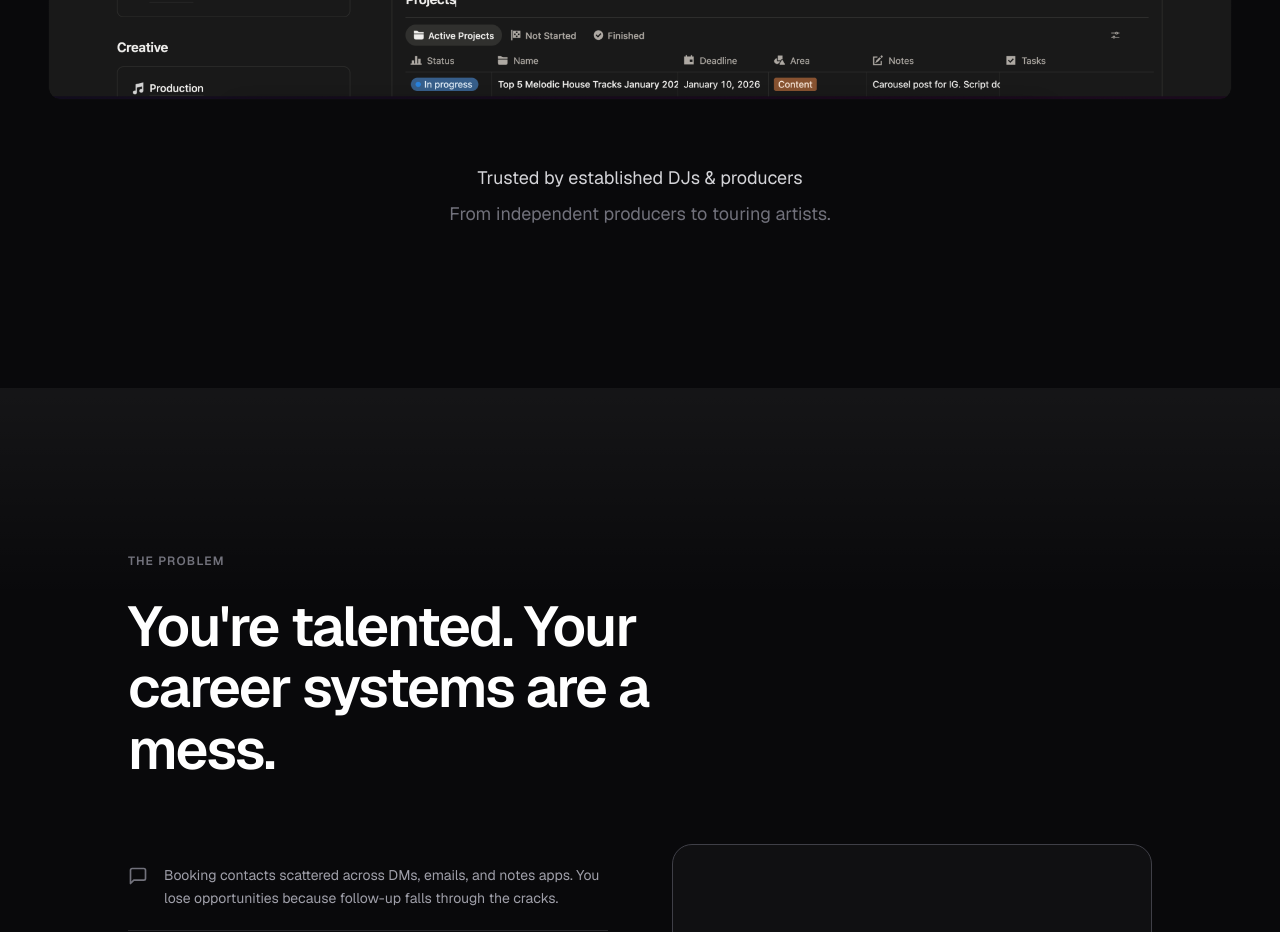
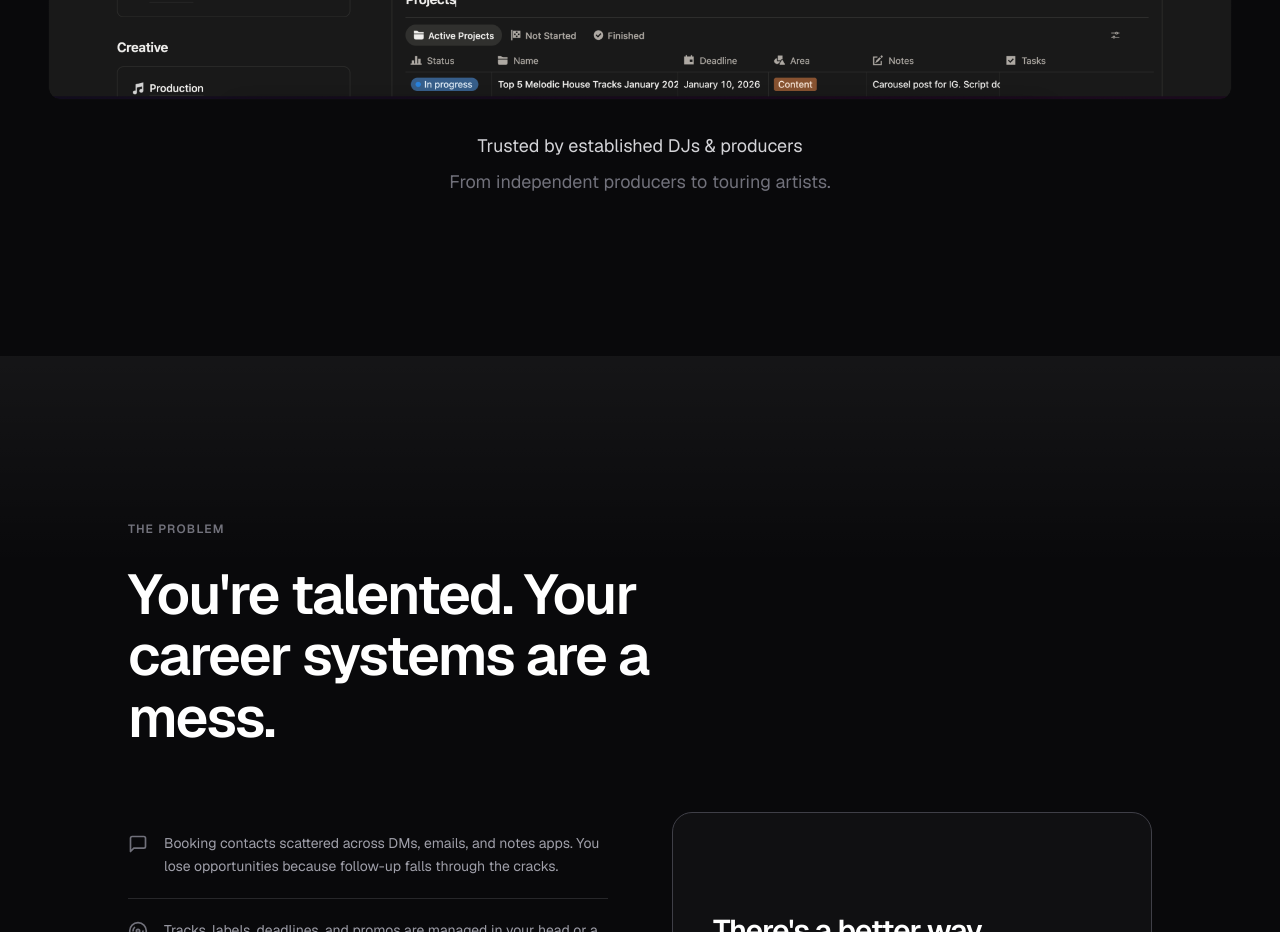
Before and after one commit to artistosofficial/artistos, a Next.js app: page / in a window 1280 px wide. Shown: the part 1180-2112 px from the top of the page. Built offline with nearby package versions, Linux system fonts and the light colour scheme.

Commit message:
fix: reduce gap between dashboard and logo cloud section

```diff
--- a/components/logo-cloud.tsx
+++ b/components/logo-cloud.tsx
@@ -4,7 +4,7 @@ import { motion } from "framer-motion"
 
 export function LogoCloud() {
   return (
-    <div className="relative z-20 pb-24 pt-8 hidden md:block" style={{ backgroundColor: "#09090B" }}>
+    <div className="relative z-20 pb-24 pt-0 hidden md:block" style={{ backgroundColor: "#09090B" }}>
       <div className="w-full flex justify-center px-6">
         <div className="w-full max-w-4xl text-center">
           <motion.p
```
